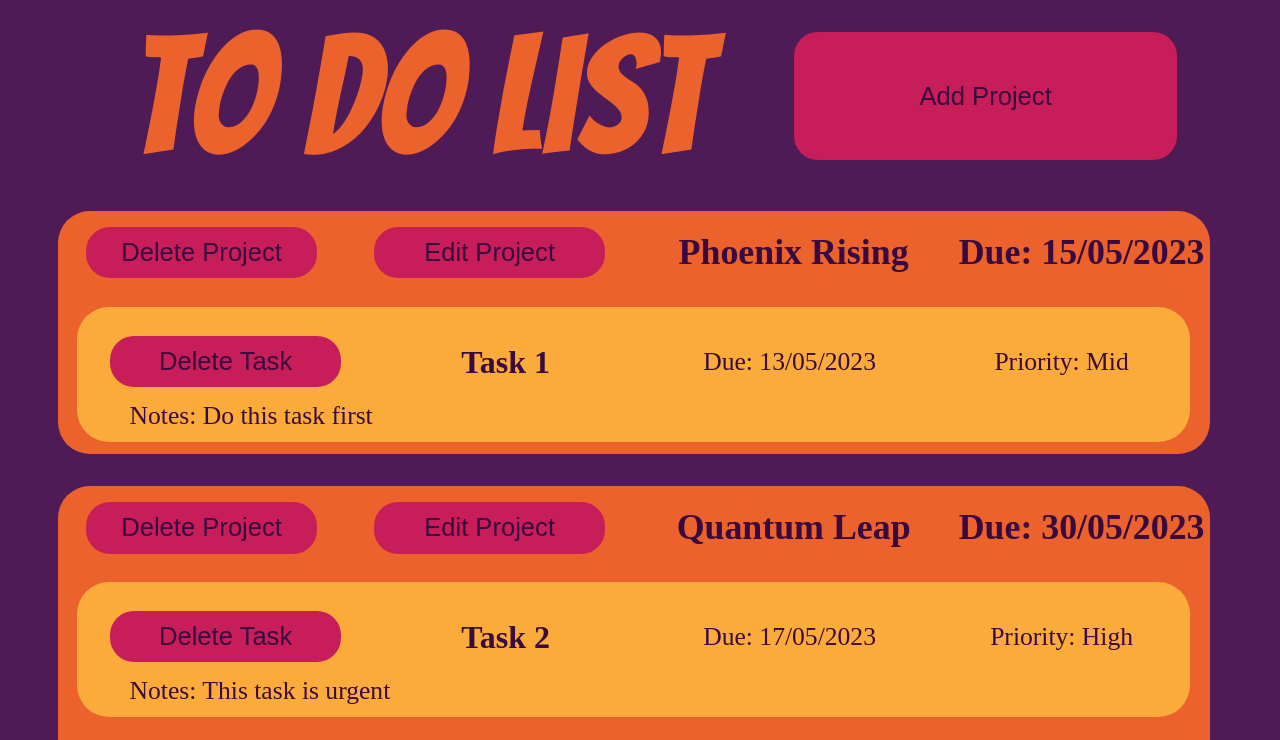
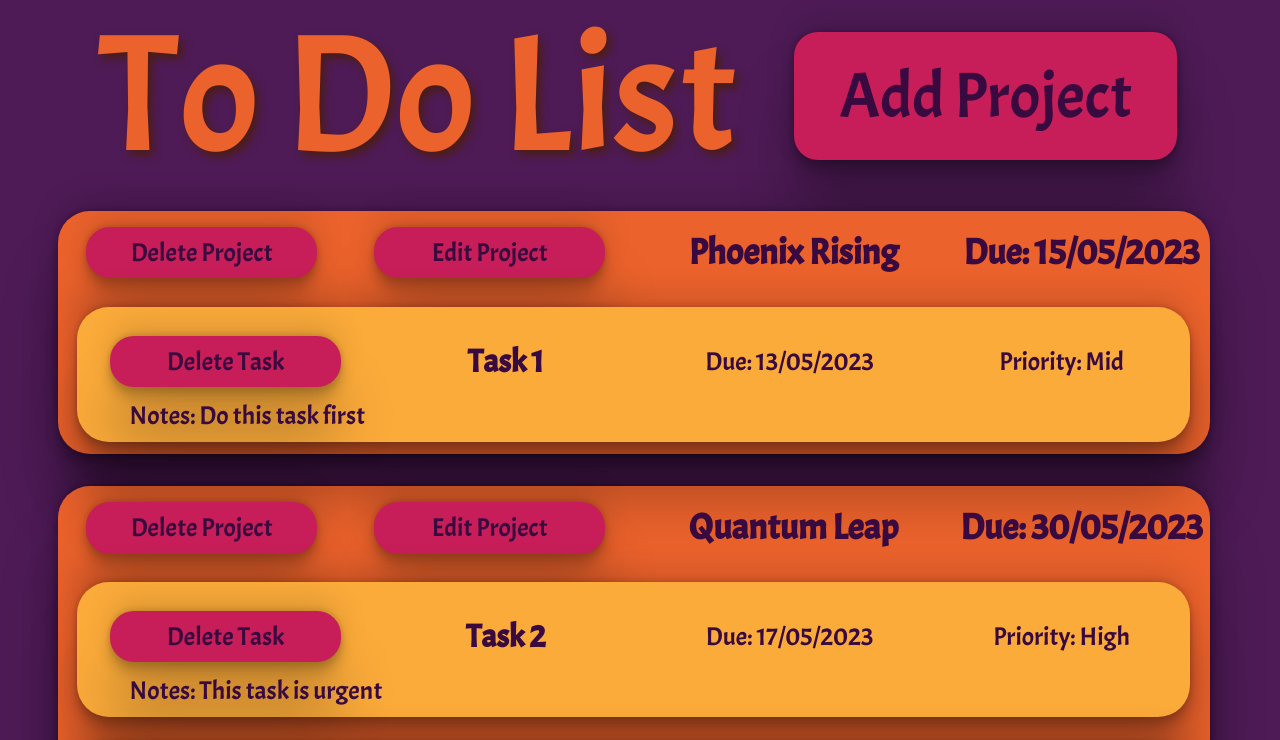
Before and after one commit to dwcarey/toDoList, a website built with webpack: page dist/index.html in a window 1280 px wide. Shown: the top 740 px of the page. Built offline with Linux system fonts and the light colour scheme.

Commit message:
more CSS mainly shadows

```diff
--- a/src/style.css
+++ b/src/style.css
@@ -74,8 +74,14 @@ table {
 	src: url(Bangers-Regular.woff2);
 }
 
+@font-face {
+	font-family: 'acme';
+	src: url(Acme-Regular.woff2);
+}
+
 html {
 	background-color: var(--mainBG);
+	font-family: 'acme';
 }
 
 button {
@@ -83,12 +89,15 @@ button {
 	width: 30vw;
 	font-size: 2.7rem;
 	align-self: center;
+	font-family: 'acme';
 	justify-self: center;
 	margin: 1rem;
 	border-radius: 1.5rem;
 	border: 0;
 	background-color: var(--buttonColour);
 	color: var(--textColour);
+	box-shadow: rgba(0, 0, 0, 0.25) 0px 54px 55px, rgba(0, 0, 0, 0.12) 0px -12px 30px, rgba(0, 0, 0, 0.12) 0px 4px 6px, rgba(0, 0, 0, 0.17) 0px 12px 13px, rgba(0, 0, 0, 0.09) 0px -3px 5px;
+
 }
 
 button:hover {
@@ -112,7 +121,7 @@ button:hover {
 	display: grid;
 	grid-template-columns: 1fr 1fr;
 	border-radius: 2rem;
-
+	box-shadow: rgba(0, 0, 0, 0.25) 0px 54px 55px, rgba(0, 0, 0, 0.12) 0px -12px 30px, rgba(0, 0, 0, 0.12) 0px 4px 6px, rgba(0, 0, 0, 0.17) 0px 12px 13px, rgba(0, 0, 0, 0.09) 0px -3px 5px;
 }
 
 #taskListItem {
@@ -134,11 +143,11 @@ h2 {
 
 h1 {
 	font-size: 13rem;
-	font-weight: 500;
+	text-shadow: 4px 5px 8px rgba(75, 30, 0, 0.8);
 	color: #eb622c;
 	margin-left: 1rem;
 	text-align: center;
-	font-family: 'bangers';
+	font-family: 'acme';
 }
 
 h3 {
@@ -166,6 +175,8 @@ h3 {
 	padding: 1rem;
 	max-height: 90vh;
 	overflow-y: auto;
+	box-shadow: rgba(0, 0, 0, 0.25) 0px 54px 55px, rgba(0, 0, 0, 0.12) 0px -12px 30px, rgba(0, 0, 0, 0.12) 0px 4px 6px, rgba(0, 0, 0, 0.17) 0px 12px 13px, rgba(0, 0, 0, 0.09) 0px -3px 5px;
+
 }
 
 #projectForm>label{
@@ -249,6 +260,8 @@ div[id^=taskDiv] {
 	padding: 1rem;
 
 }
+
+
 .taskForm>select{
 	font-size: 3rem;
 	border-radius: 1rem;
@@ -260,7 +273,13 @@ div[id^=taskDiv] {
 	width: 85vw;
 	height: 10vw;
 	background-color: var(--buttonColour);
+	font-size: 5vw;
+}
 
+.addProjectButton:hover{
+	background-color: var(--bgColour);
+	color: #380a3f;
+	transition: 0.8s;
 }
 
 #taskListMain {
@@ -274,6 +293,7 @@ div[id^=taskDiv] {
 	background-color: var(--taskBG);
 	border-radius: 2rem;
 	padding: 1vw;
+	box-shadow: rgba(0, 0, 0, 0.25) 0px 54px 55px, rgba(0, 0, 0, 0.12) 0px -12px 30px, rgba(0, 0, 0, 0.12) 0px 4px 6px, rgba(0, 0, 0, 0.17) 0px 12px 13px, rgba(0, 0, 0, 0.09) 0px -3px 5px;
 }
 
 #taskListMain>li{
```
Also changed, not shown: dist/906a9e9139ab9bb3b1de.woff2 (added), dist/main.js, src/Acme-Regular.woff2 (added).
